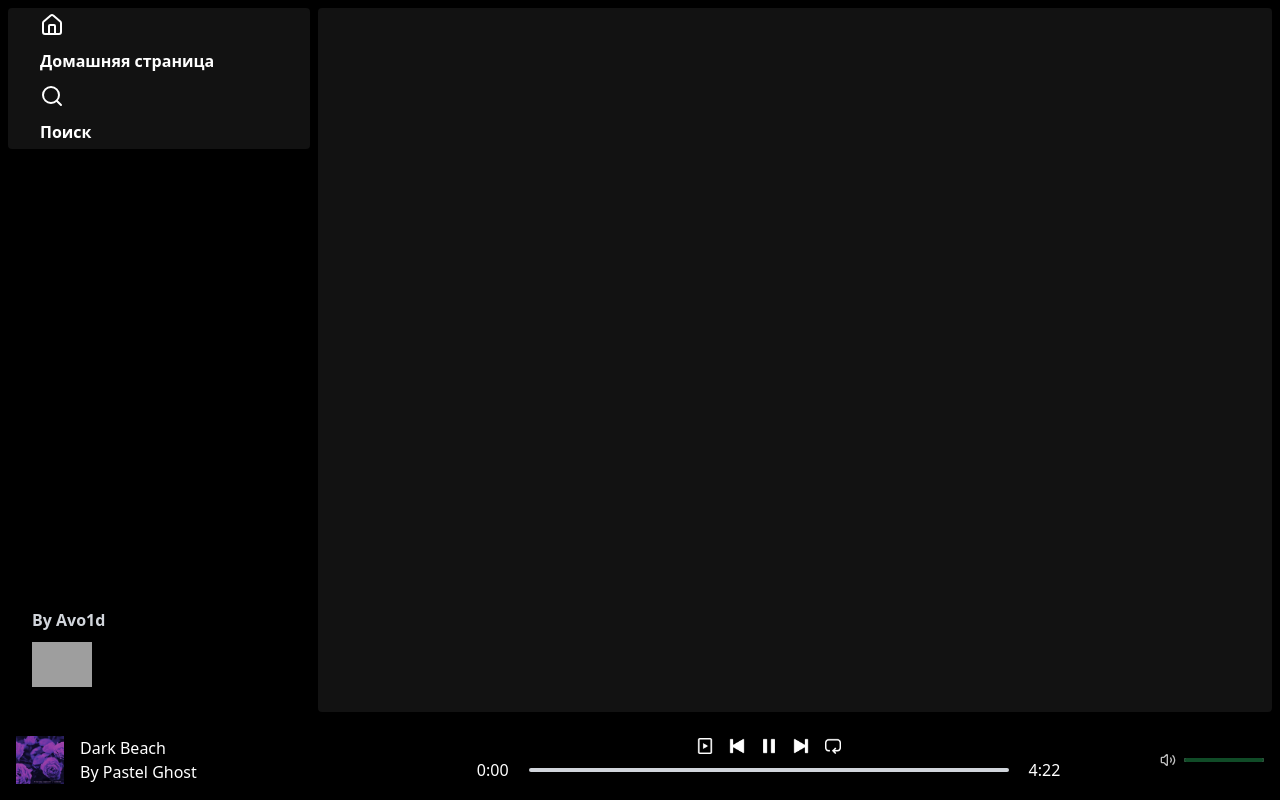
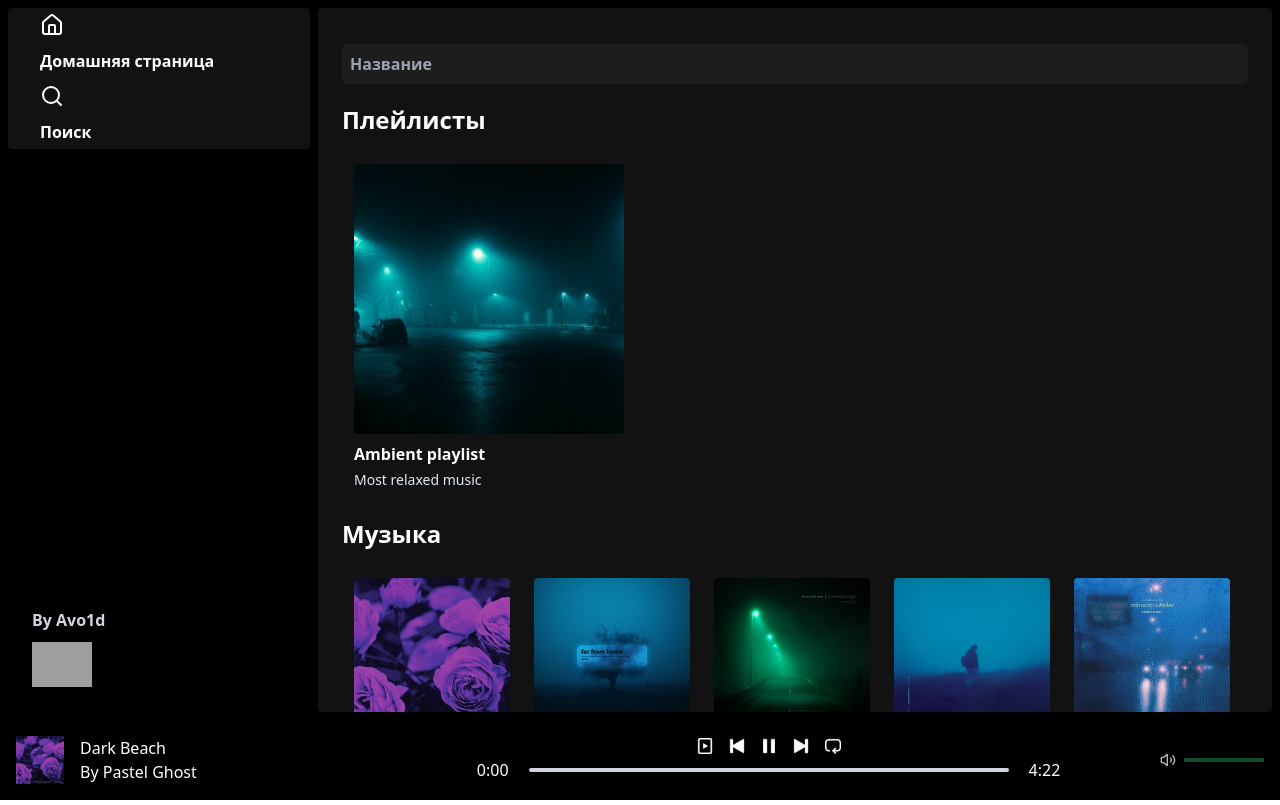
Before and after one commit to avoidme12/frontend, a React (Vite) app: page /search in a window 1280 px wide. Built offline with nearby package versions, Linux system fonts and the light colour scheme; grey boxes are pictures that could not be loaded.

Commit message:
fdaadsads

```diff
--- a/src/components/Display.tsx
+++ b/src/components/Display.tsx
@@ -5,6 +5,7 @@ import {useEffect, useRef} from "react";
 import {Route, Routes, useLocation} from "react-router";
 import {albumsData} from "../assets/assets.js";
 import DisplayAlbum from "./DisplayAlbum";
+import DisplaySearch from "@/components/DisplaySearch.tsx";
 
 export default function Display() {
 
@@ -35,6 +36,7 @@ export default function Display() {
              className='w-[100%] m-2 px-6 pt-4 rounded bg-[#121212] text-white overflow-auto lg:w-[75%] lg:ml-0'>
             <Routes>
                 <Route path='/' element={<DisplayHome/>} />
+                <Route path='/search' element={<DisplaySearch/>} />
                 {changePlaylist()}
             </Routes>
         </div>
--- a/src/components/DisplaySearch.tsx
+++ b/src/components/DisplaySearch.tsx
@@ -0,0 +1,75 @@
+import {albumsData, songsData} from "@/assets/assets";
+import AlbumItem from "@/components/MusicAlbum.tsx";
+import React, {useState} from "react";
+import SongItem from "@/components/SongItem.tsx";
+
+export default function DisplaySearch(){
+
+    const [searchValue, setSearchValue] = useState('')
+
+    const onChangeSearchInput = (e: string) => {
+        setSearchValue(e)
+        console.log(searchValue)
+    }
+
+    const undef = [undefined]
+
+    const listAlbum = () => {
+        if(searchValue == ''){
+            return albumsData
+        }
+        else{
+            return [albumsData.find(item => {
+                const itemLowerCase = item.name.toLowerCase()
+                const searchValueLowerCase = searchValue.toLowerCase()
+                return itemLowerCase.includes(searchValueLowerCase)
+            })]
+        }
+    }
+
+    const listSongs = () => {
+        if(searchValue == ''){
+            return songsData
+        }
+        else{
+            return [songsData.find(item => {
+                const itemLowerCase = item.name.toLowerCase()
+                const searchValueLowerCase = searchValue.toLowerCase()
+                return itemLowerCase.includes(searchValueLowerCase)
+            })]
+        }
+    }
+
+    console.log(listAlbum())
+
+    return(
+        <>
+            <div className='w-full my-5'>
+                <input
+                    className='w-full font-semibold text-white bg-[#1d1d1d] p-2 rounded-md'
+                    placeholder='Название'
+                    type="text"
+                    onChange={(e) => onChangeSearchInput(e.target.value)}
+                />
+            </div>
+            <div>
+                <div className='mb-4'>
+                    <h1 className='my-5 font-bold text-2xl'>Плейлисты</h1>
+                    <div className='flex overflow-auto'>
+                        {listAlbum()[0] === undef[0] ? 'Ничего не найдено :(' : listAlbum().map((item, index) => (
+                            <AlbumItem key={index} name={item.name} desc={item.desc} image={item.image} id={item.id} />
+                        ))}
+                    </div>
+                </div>
+                <div className='mb-4'>
+                    <h1 className='my-5 font-bold text-2xl'>Музыка</h1>
+                    <div className='flex overflow-auto'>
+                        {listSongs()[0] === undef[0] ? 'Ничего не найдено :(' : listSongs().map((item, index) => (
+                            <SongItem key={index} name={item.name} desc={item.desc} image={item.image} id={item.id}/>
+                        ))}
+                    </div>
+                </div>
+            </div>
+        </>
+    )
+}
--- a/src/components/Sidebar.tsx
+++ b/src/components/Sidebar.tsx
@@ -4,20 +4,23 @@ import React, {useContext, useRef, useState} from 'react';
 import {HomeIcon, SearchIcon} from "lucide-react";
 import {PlayerContext} from "../context/PlayerContext.tsx";
 import {assets} from "@/assets/assets";
+import {useNavigate} from "react-router-dom";
 
 export default function Sidebar(){
 
     const [cat, setCat] = useState(false)
     const yuppieRef = useRef(null)
     const {playWithId, audioRef,track,play,mute} = useContext(PlayerContext)
+    const navigate = useNavigate()
 
     return(
         <div className='w-[25%] h-full p-2 flex-col gap-2 text-white lg:flex'>
             <div className='bg-[#121212] h-[20%] rounded md:flex flex-col justify-around'>
-                <div className='items-center gap-3 pl-8 cursor-pointer grid grid-cols-1'>
+                <div className='items-center gap-3 pl-8 cursor-pointer grid grid-cols-1' onClick={() => navigate(`/`)}>
                     <HomeIcon className='w-6 flex left-6'/>
-                    <p className='font-bold'>Домашняя страница</p></div>
-                <div className='md:shrink-0 items-center gap-3 pl-8 cursor-pointer grid grid-cols-1'>
+                    <p className='font-bold'>Домашняя страница</p>
+                </div>
+                <div className='md:shrink-0 items-center gap-3 pl-8 cursor-pointer grid grid-cols-1' onClick={() => navigate(`/search`)}>
                     <SearchIcon className='w-6'/>
                     <p className='font-bold'>Поиск</p>
                 </div>
--- a/src/context/PlayerContext.tsx
+++ b/src/context/PlayerContext.tsx
@@ -20,6 +20,29 @@ const PlayerContextProvider = (props) => {
     const [playStatus, setPlayStatus] = useState(false)
     const [muted, setMuted] = useState(false)
 
+    useEffect(() => {
+        if (audioRef.current) {
+            // Now TypeScript knows that myRef.current is not null
+            audioRef.current.focus()
+        }
+        if (seekBg.current) {
+            // Now TypeScript knows that myRef.current is not null
+            seekBg.current.focus()
+        }
+        if (seekBar.current) {
+            // Now TypeScript knows that myRef.current is not null
+            seekBar.current.focus()
+        }
+        if (volumeBg.current) {
+            // Now TypeScript knows that myRef.current is not null
+            volumeBg.current.focus()
+        }
+        if (volumeBar.current) {
+            // Now TypeScript knows that myRef.current is not null
+            volumeBar.current.focus()
+        }
+    }, []);
+
     const [time,setTime] = useState({
         currentTime:{
             second:'',
@@ -32,11 +55,10 @@ const PlayerContextProvider = (props) => {
     })
 
     const play = () => {
-        audioRef.current.play();
+        audioRef!.current.play();
         setPlayStatus(true)
         console.log(playStatus)
     }
-
     const mute = () => {
         if (muted){
             setMuted(false)
@@ -47,14 +69,14 @@ const PlayerContextProvider = (props) => {
     }
 
     const pause = () => {
-        audioRef.current.pause();
+        audioRef!.current.pause();
         setPlayStatus(false)
         console.log(playStatus)
     }
 
     const playWithId = async (id) => {
         await setTrack(songsData[id])
-        await audioRef.current.play()
+        await audioRef!.current.play()
         setPlayStatus(true)
         console.log(playStatus)
     }
@@ -62,7 +84,7 @@ const PlayerContextProvider = (props) => {
     const previous = async () => {
         if(track.id > 0) {
             await setTrack(songsData[track.id - 1])
-            await audioRef.current.play()
+            await audioRef!.current.play()
             setPlayStatus(true)
             console.log(playStatus)
         }
@@ -71,7 +93,7 @@ const PlayerContextProvider = (props) => {
     const next = async () => {
         if(track.id < songsData.length - 1) {
             await setTrack(songsData[track.id + 1])
-            await audioRef.current.play()
+            await audioRef!.current.play()
             setPlayStatus(true)
             console.log(playStatus)
         }
@@ -82,7 +104,7 @@ const PlayerContextProvider = (props) => {
             if (playLooping) {
                 console.log('повтор')
                 await setTrack(songsData[track.id])
-                audioRef.current.play()
+                audioRef!.current.play()
                 setPlayStatus(true)
                 console.log(playStatus)
             }
@@ -90,14 +112,14 @@ const PlayerContextProvider = (props) => {
                 if (track.id < songsData.length - 1) {
                     console.log('следующая')
                     await setTrack(songsData[track.id + 1])
-                    audioRef.current.play()
+                    audioRef!.current.play()
                     setPlayStatus(true)
                     console.log(playStatus)
                 }
                 else {
                     console.log('с начала')
                     await setTrack(songsData[0])
-                    audioRef.current.play()
+                    audioRef!.current.play()
                     setPlayStatus(true)
                     console.log(playStatus)
                 }
@@ -106,38 +128,38 @@ const PlayerContextProvider = (props) => {
 
 
     const seekSong = async (e) => {
-        audioRef.current.currentTime = ((e.nativeEvent.offsetX / seekBg.current.offsetWidth) * audioRef.current.duration)
+        audioRef!.current.currentTime = ((e.nativeEvent.offsetX / seekBg.current.offsetWidth) * audioRef.current.duration)
     }
 
     const seekVolume = async (e) => {
-        audioRef.current.volume = ((e.nativeEvent.offsetX / volumeBg.current.offsetWidth))
-        console.log(audioRef.current.volume)
+        audioRef!.current.volume = ((e.nativeEvent.offsetX / volumeBg.current.offsetWidth))
+        console.log(audioRef!.current.volume)
         console.log(volumeBar.current.style.width)
     }
 
     useEffect(() => {
         setTimeout(() =>{
-            audioRef.current.ontimeupdate = () => {
+            audioRef!.current.ontimeupdate = () => {
                 console.log('work')
-                seekBar.current.style.width = (Math.floor(audioRef.current.currentTime/audioRef.current.duration * 100)) + "%"
+                seekBar.current.style.width = (Math.floor(audioRef!.current.currentTime/audioRef!.current.duration * 100)) + "%"
                 setTime({
                     currentTime:{
-                        second: Math.floor(audioRef.current.currentTime % 60) < 10 ? `0${Math.floor(audioRef.current.currentTime % 60)}` : `${Math.floor(audioRef.current.currentTime % 60)}`,
-                        minute: `${Math.floor(audioRef.current.currentTime / 60)}`,
+                        second: Math.floor(audioRef!.current.currentTime % 60) < 10 ? `0${Math.floor(audioRef!.current.currentTime % 60)}` : `${Math.floor(audioRef.current.currentTime % 60)}`,
+                        minute: `${Math.floor(audioRef!.current.currentTime / 60)}`,
                     },
                     totalTime:{
-                        second: Math.floor(audioRef.current.duration % 60) < 10 ? `0${Math.floor(audioRef.current.duration % 60)}` : `${Math.floor(audioRef.current.duration % 60)}`,
-                        minute: Math.floor(audioRef.current.duration / 60),
+                        second: Math.floor(audioRef!.current.duration % 60) < 10 ? `0${Math.floor(audioRef.current.duration % 60)}` : `${Math.floor(audioRef.current.duration % 60)}`,
+                        minute: Math.floor(audioRef!.current.duration / 60),
                     }
                 })
             }
-            audioRef.current.onvolumechange = () => {
+            audioRef!.current.onvolumechange = () => {
                 if (!muted){
-                    volumeBar.current.style.width = (audioRef.current.volume * 100) + '%'
+                    volumeBar.current.style.width = (audioRef!.current.volume * 100) + '%'
                 }
             }
         }, 1000);
-    }, [audioRef, muted])
+    }, [audioRef!, muted])
 
 
     const contextValue = {
```
Also changed, not shown: src/assets/assets.js (line endings or trailing spaces), 2 other files (tests, documents, lock files or other folders).
